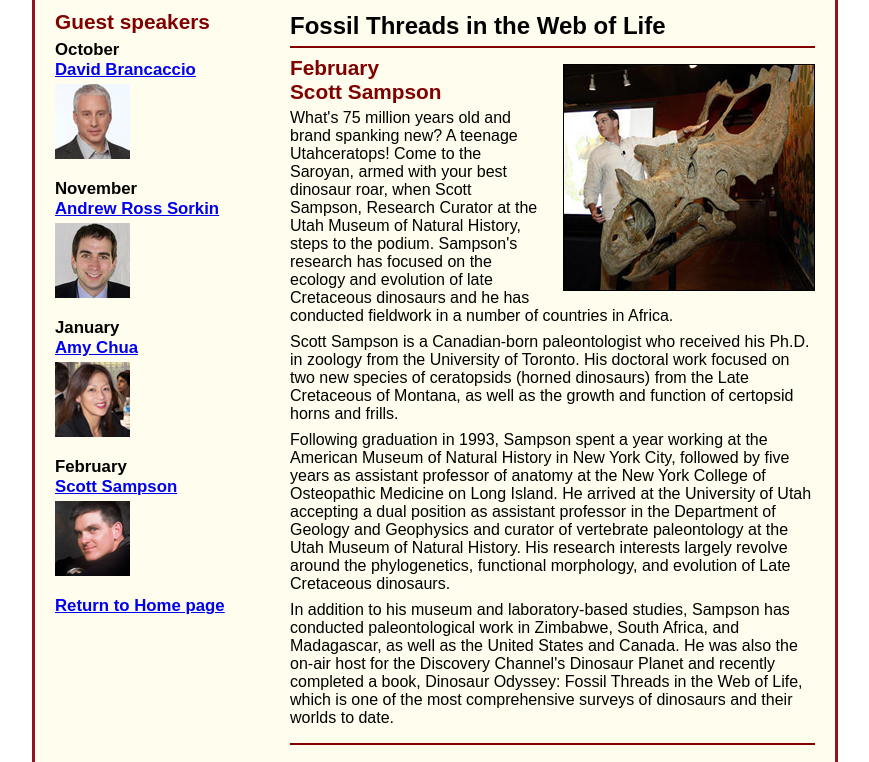
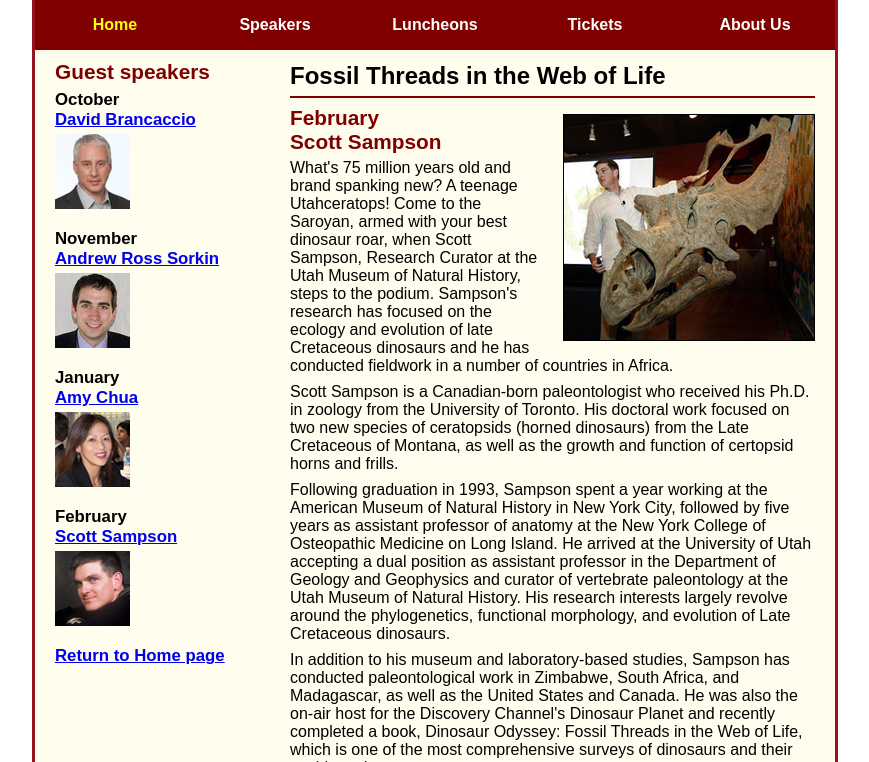
Before and after one commit to jasmrutt/A09, a plain HTML site: page speakers/c6_sampson.html in a window 1280 px wide. Shown: the part 123-885 px from the top of the page, without its empty margins (205-1074 px from the left). Drawn offline with Linux system fonts and the light colour scheme.

Commit message:
made changes to sampson and fixed links

```diff
--- a/speakers/c6_sampson.html
+++ b/speakers/c6_sampson.html
@@ -7,13 +7,28 @@
 	<link rel="shortcut icon" href="../images/favicon.ico">
 	<link rel="stylesheet" href="../styles/c6_speaker.css">
 </head>
-
 <body>
 	<header>
 		<img src="../images/town_hall_logo.gif" alt="Town Hall logo" height="80">
 		<h2>San Joaquin Valley Town Hall</h2>
 		<h3>Celebrating our <span class="shadow">75<sup>th</sup></span> Year</h3>
 	</header>
+	<nav id="nav_menu">
+		<ul>
+			<li><a href="../index.html" class="current">Home</a></li>
+			<li><a href="../speakers.html">Speakers</a></li>
+			<li><a href="../luncheons.html">Luncheons</a></li>
+			<li><a href="../tickets.html">Tickets</a></li>
+			<li><a href="../aboutus.html">About Us</a>
+				<ul>
+					<li><a href="#">Our History</a></li>
+					<li><a href="#">Board of Directors</a></li>
+					<li><a href="#">Past Speakers</a></li>
+					<li><a href="#">Contact Information</a></li>
+				</ul>
+			</li>
+		</ul>
+	</nav>
 	<main>
 		<section>
 			<h1>Fossil Threads in the Web of Life</h1>
--- a/styles/c6_speaker.css
+++ b/styles/c6_speaker.css
@@ -112,7 +112,50 @@ aside h3 {
 aside img {
 	padding-bottom: 1em;
 }
-
+/* styles for nav bar */
+#nav_menu{
+	position: relative;
+}
+#nav_menu ul{
+	list-style-type: none;
+	margin: 0;
+	padding: 0;
+}
+#nav_menu ul li{
+	float: left;
+	position: relative;
+}
+#nav_menu ul li a{
+	display: block;
+	width: 160px;
+	text-align: center;
+	padding: 1em 0;
+	text-decoration: none;
+	background-color: #800000;
+	color: white;
+	font-weight: bold;
+}
+#nav_menu a.current{
+	color: yellow;
+}
+#nav_menu ul ul{
+	display: none;
+	position: absolute;
+	top: 100%;
+	left: 0;
+	width: 100%;
+}
+#nav_menu ul ul li{
+	float: none;
+}
+#nav_menu ul li:hover > ul{
+	display: block;
+}
+#nav_menu > ul::after{
+	content: "";
+	display: block;
+	clear: both;
+}
 /* the styles for the footer */
 footer {
 	background-color: #931420;
--- a/styles/c7_main.css
+++ b/styles/c7_main.css
@@ -54,10 +54,11 @@ header img {
 	margin: 0;
 	padding: 0;
 }
-#nav_menu li{
+#nav_menu ul li{
 	float: left;
+	position: relative;
 }
-#nav_menu li a{
+#nav_menu ul li a{
 	display: block;
 	width: 160px;
 	text-align: center;
@@ -67,7 +68,7 @@ header img {
 	color: white;
 	font-weight: bold;
 }
-.current{
+#nav_menu a.current{
 	color: yellow;
 }
 #nav_menu ul ul{
```
